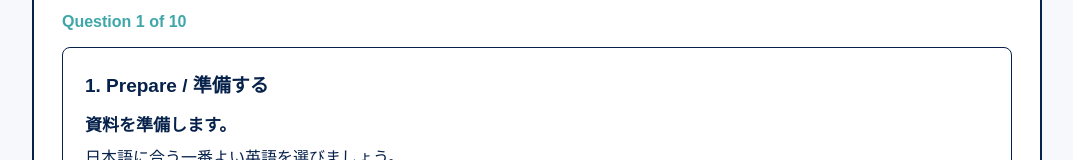
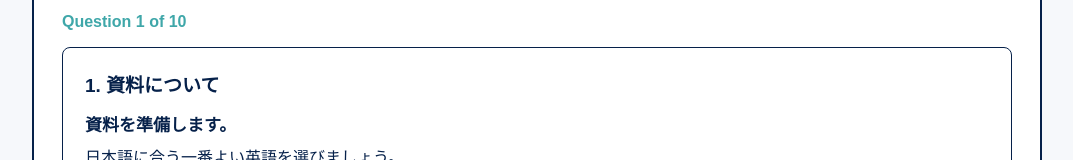
Before and after one commit to thomasonjames93-bot/Email-3-quiz, a plain HTML site: page index.html in a window 1280 px wide. Shown: the part 182-342 px from the top of the page, without its empty margins (103-1176 px from the left). Drawn offline with Linux system fonts and the light colour scheme.

Commit message:
Update index.html

```diff
--- a/index.html
+++ b/index.html
@@ -223,7 +223,7 @@
   <script>
     const questions = [
       {
-        title: "1. Prepare / 準備する",
+        title: "1. 資料について",
         task: "資料を準備します。",
         japanese: "日本語に合う一番よい英語を選びましょう。",
         options: [
@@ -232,10 +232,10 @@
           "I will send the document."
         ],
         answer: 1,
-        explanation: "“Prepare” means 準備する. The best answer is “I will prepare the document.”"
+        explanation: "“I will prepare the document.” means 資料を準備します。"
       },
       {
-        title: "2. Confirm / 確認する",
+        title: "2. 詳細について",
         task: "詳細を確認します。",
         japanese: "日本語に合う一番よい英語を選びましょう。",
         options: [
@@ -244,10 +244,10 @@
           "I will confirm the details."
         ],
         answer: 2,
-        explanation: "“Confirm” means 確認する. The best answer is “I will confirm the details.”"
+        explanation: "“I will confirm the details.” means 詳細を確認します。"
       },
       {
-        title: "3. Update / 更新する",
+        title: "3. ファイルについて",
         task: "ファイルを更新します。",
         japanese: "日本語に合う一番よい英語を選びましょう。",
         options: [
@@ -256,10 +256,10 @@
           "I will arrange the file."
         ],
         answer: 0,
-        explanation: "“Update” means 更新する or 修正する. The best answer is “I will update the file.”"
+        explanation: "“I will update the file.” means ファイルを更新します。"
       },
       {
-        title: "4. By Friday / 金曜日までに",
+        title: "4. レポートについて",
         task: "金曜日までにレポートを送ります。",
         japanese: "日本語に合う一番よい英語を選びましょう。",
         options: [
@@ -271,7 +271,7 @@
         explanation: "“By Friday” means 金曜日までに. The best answer is “I will send the report by Friday.”"
       },
       {
-        title: "5. Updated Document / 更新した資料",
+        title: "5. 更新した資料について",
         task: "更新した資料をお送りします。",
         japanese: "日本語に合う一番よい英語を選びましょう。",
         options: [
@@ -280,10 +280,10 @@
           "I will update you the send document."
         ],
         answer: 1,
-        explanation: "“I will send you...” is useful for saying 〜をお送りします."
+        explanation: "“I will send you the updated document.” means 更新した資料をお送りします。"
       },
       {
-        title: "6. Review / 確認する",
+        title: "6. 確認の依頼",
         task: "お時間のあるときにご確認ください。",
         japanese: "日本語に合う一番よい英語を選びましょう。",
         options: [
@@ -292,10 +292,10 @@
           "Please send it when you have time."
         ],
         answer: 0,
-        explanation: "“Please review it when you have time” is a polite way to ask someone to check something."
+        explanation: "“Please review it when you have time.” means お時間のあるときにご確認ください。"
       },
       {
-        title: "7. Let You Know / お知らせする",
+        title: "7. お知らせについて",
         task: "準備ができ次第、お知らせします。",
         japanese: "日本語に合う一番よい英語を選びましょう。",
         options: [
@@ -304,10 +304,10 @@
           "I will let you know when it is ready."
         ],
         answer: 2,
-        explanation: "“I will let you know” means お知らせします."
+        explanation: "“I will let you know when it is ready.” means 準備ができ次第、お知らせします。"
       },
       {
-        title: "8. Arrange / 手配する",
+        title: "8. 会議について",
         task: "会議を手配します。",
         japanese: "日本語に合う一番よい英語を選びましょう。",
         options: [
@@ -316,10 +316,10 @@
           "I will update the meeting."
         ],
         answer: 0,
-        explanation: "“Arrange” means 手配する. The best answer is “I will arrange the meeting.”"
+        explanation: "“I will arrange the meeting.” means 会議を手配します。"
       },
       {
-        title: "9. Follow Up / フォローアップする",
+        title: "9. 来週の対応",
         task: "来週フォローアップします。",
         japanese: "日本語に合う一番よい英語を選びましょう。",
         options: [
@@ -328,10 +328,10 @@
           "I will follow next week up."
         ],
         answer: 1,
-        explanation: "The correct word order is “follow up next week.”"
+        explanation: "“I will follow up next week.” means 来週フォローアップします。"
       },
       {
-        title: "10. Thoughts / 意見",
+        title: "10. 意見について",
         task: "ご意見をお聞かせください。",
         japanese: "日本語に合う一番よい英語を選びましょう。",
         options: [
@@ -340,7 +340,7 @@
           "Please let me know your thoughts."
         ],
         answer: 2,
-        explanation: "“Please let me know your thoughts” is a natural business English phrase."
+        explanation: "“Please let me know your thoughts.” means ご意見をお聞かせください。"
       }
     ];
 
@@ -410,7 +410,7 @@
 
         document.getElementById("nextBtn").classList.remove("hidden");
       } else {
-        feedback.innerHTML = `Try again. もう一度やってみましょう。<br>Hint: Think about the Japanese meaning and choose the most natural business English.`;
+        feedback.innerHTML = `Try again. もう一度やってみましょう。<br>Hint: Read the Japanese sentence carefully and choose the best English translation.`;
         feedback.className = "feedback incorrect";
       }
     }
```
